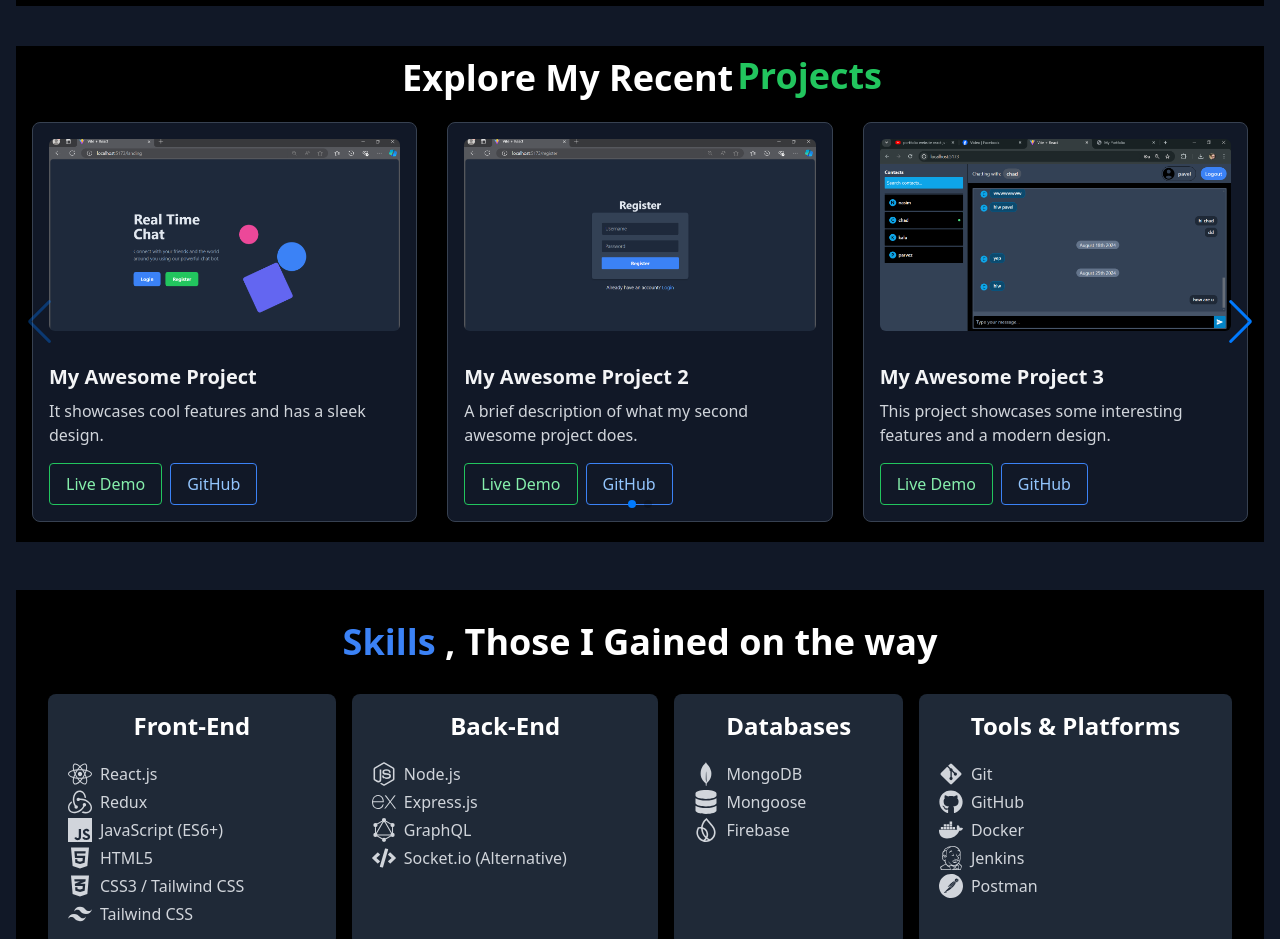
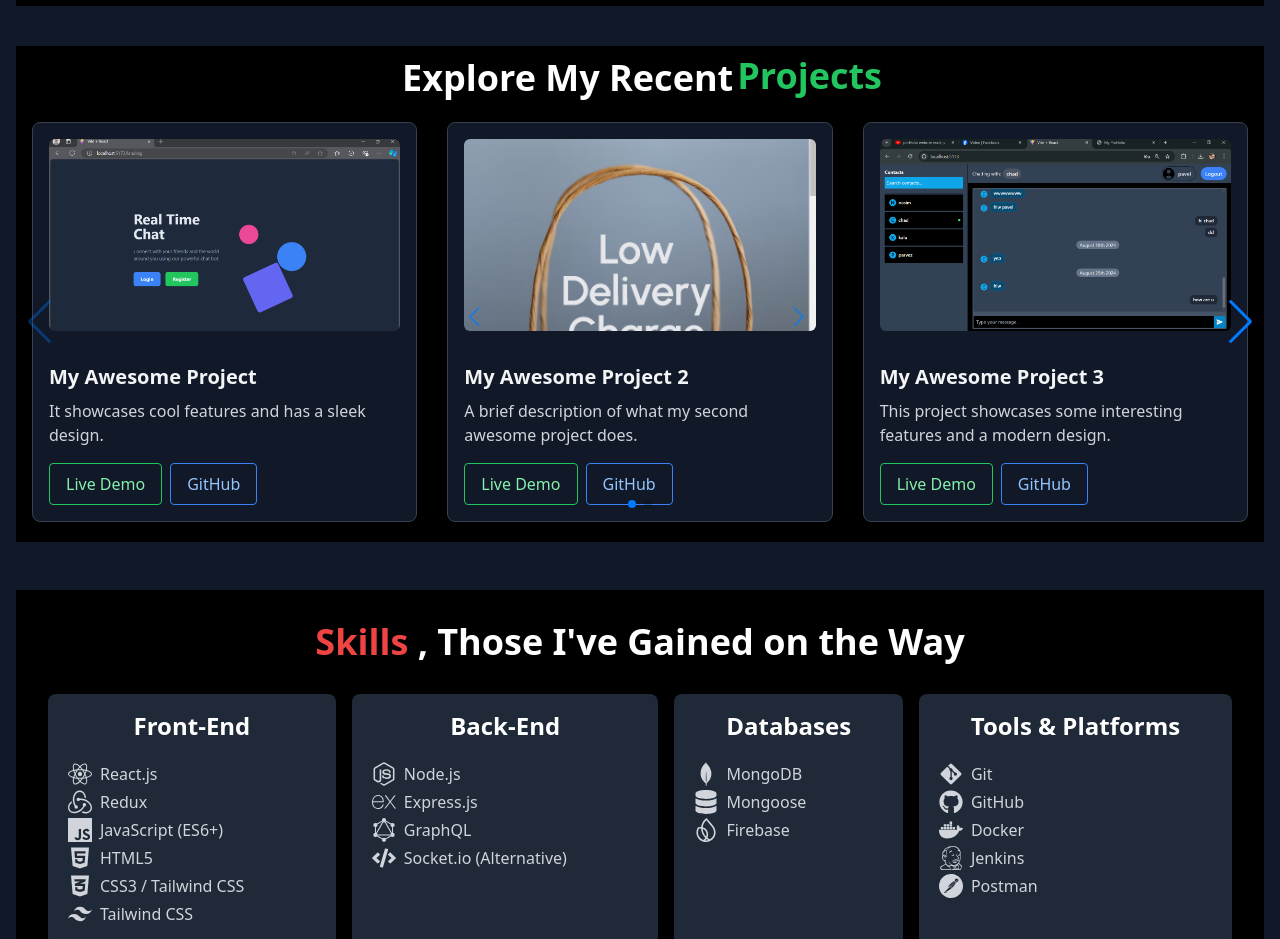
Before and after one commit to KamruzzamanPavel/Portfolio, a React (Vite) app in the folder portf/: page / in a window 1280 px wide. Shown: the part 1660-2599 px from the top of the page. Built offline with nearby package versions, Linux system fonts and the light colour scheme.

Commit message:
enhanced a lot and lot

```diff
--- a/portf/src/components/Projects.jsx
+++ b/portf/src/components/Projects.jsx
@@ -22,7 +22,7 @@ const Projects = () => {
       name: "My Awesome Project 2",
       description:
         "A brief description of what my second awesome project does.",
-      image: "pro3.png",
+      image: "bb.png",
       liveDemo: "https://example.com/live-demo",
       github: "https://github.com/username/repository",
     },
@@ -38,7 +38,7 @@ const Projects = () => {
       name: "My Awesome Project 4",
       description:
         "A unique project with a focus on design and user experience.",
-      image: "https://example.com/path/to/project-image.jpg",
+      image: "bb2.png",
       liveDemo: "https://example.com/live-demo",
       github: "https://github.com/username/repository",
     },
--- a/portf/src/components/Skills.jsx
+++ b/portf/src/components/Skills.jsx
@@ -21,106 +21,6 @@ import {
   SiPostman,
 } from "react-icons/si";
 
-// const Skills = () => {
-//   return (
-//     <section
-//       id="skill"
-//       className="my-12 bg-white dark:bg-black text-black dark:text-white py-8"
-//     >
-//       <h2 className="text-3xl md:text-4xl font-bold text-center mb-8">
-//         My <span className="text-blue-600 dark:text-blue-500">Skills</span>
-//       </h2>
-
-//       <div className="flex flex-wrap justify-center items-center space-x-4 space-y-4">
-//         {/* Front-End Skills */}
-//         <div className="max-w-xs sm:max-w-sm md:max-w-md bg-gray-100 dark:bg-gray-800 p-4 rounded-lg shadow-md">
-//           <h3 className="text-2xl font-semibold mb-4 text-center">Front-End</h3>
-//           <ul className="list-none text-gray-800 dark:text-gray-300">
-//             <li className="flex items-center space-x-2 m-1">
-//               <FaReact size={24} /> <span>React.js</span>
-//             </li>
-//             <li className="flex items-center space-x-2 m-1">
-//               <SiRedux size={24} /> <span>Redux</span>
-//             </li>
-//             <li className="flex items-center space-x-2 m-1">
-//               <SiJavascript size={24} /> <span>JavaScript (ES6+)</span>
-//             </li>
-//             <li className="flex items-center space-x-2 m-1">
-//               <FaHtml5 size={24} /> <span>HTML5</span>
-//             </li>
-//             <li className="flex items-center space-x-2 m-1">
-//               <FaCss3Alt size={24} /> <span>CSS3 / Tailwind CSS</span>
-//             </li>
-//             <li className="flex items-center space-x-2 m-1">
-//               <SiTailwindcss size={24} /> <span>Tailwind CSS</span>
-//             </li>
-//           </ul>
-//         </div>
-
-//         {/* Back-End Skills */}
-//         <div className="max-w-xs sm:max-w-sm md:max-w-md bg-gray-100 dark:bg-gray-800 p-4 rounded-lg shadow-md">
-//           <h3 className="text-2xl font-semibold mb-4 text-center">Back-End</h3>
-//           <ul className="list-none text-gray-800 dark:text-gray-300">
-//             <li className="flex items-center space-x-2 m-1">
-//               <FaNodeJs size={24} /> <span>Node.js</span>
-//             </li>
-//             <li className="flex items-center space-x-2 m-1">
-//               <SiExpress size={24} /> <span>Express.js</span>
-//             </li>
-//             <li className="flex items-center space-x-2 m-1">
-//               <SiGraphql size={24} /> <span>GraphQL</span>
-//             </li>
-//             <li className="flex items-center space-x-2 m-1">
-//               <FaCode size={24} /> <span>Socket.io (Alternative)</span>
-//             </li>
-//           </ul>
-//         </div>
-
-//         {/* Database Skills */}
-//         <div className="max-w-xs sm:max-w-sm md:max-w-md bg-gray-100 dark:bg-gray-800 p-4 rounded-lg shadow-md">
-//           <h3 className="text-2xl font-semibold mb-4 text-center">Databases</h3>
-//           <ul className="list-none text-gray-800 dark:text-gray-300">
-//             <li className="flex items-center space-x-2 m-1">
-//               <SiMongodb size={24} /> <span>MongoDB</span>
-//             </li>
-//             <li className="flex items-center space-x-2 m-1">
-//               <FaDatabase size={24} /> <span>Mongoose</span>
-//             </li>
-//             <li className="flex items-center space-x-2 m-1">
-//               <SiFirebase size={24} /> <span>Firebase</span>
-//             </li>
-//           </ul>
-//         </div>
-
-//         {/* Other Tools */}
-//         <div className="max-w-xs sm:max-w-sm md:max-w-md bg-gray-100 dark:bg-gray-800 p-4 rounded-lg shadow-md">
-//           <h3 className="text-2xl font-semibold mb-4 text-center">
-//             Tools & Platforms
-//           </h3>
-//           <ul className="list-none text-gray-800 dark:text-gray-300">
-//             <li className="flex items-center space-x-2 m-1">
-//               <FaGitAlt size={24} /> <span>Git</span>
-//             </li>
-//             <li className="flex items-center space-x-2 m-1">
-//               <FaGithub size={24} /> <span>GitHub</span>
-//             </li>
-//             <li className="flex items-center space-x-2 m-1">
-//               <FaDocker size={24} /> <span>Docker</span>
-//             </li>
-//             <li className="flex items-center space-x-2 m-1">
-//               <FaJenkins size={24} /> <span>Jenkins</span>
-//             </li>
-//             <li className="flex items-center space-x-2 m-1">
-//               <SiPostman size={24} /> <span>Postman</span>
-//             </li>
-//           </ul>
-//         </div>
-//       </div>
-//     </section>
-//   );
-// };
-
-// export default Skills;
 const Skills = () => {
   return (
     <section
@@ -128,8 +28,8 @@ const Skills = () => {
       className="my-12 bg-white dark:bg-black text-black dark:text-white p-8"
     >
       <h2 className="text-3xl md:text-4xl font-bold text-center mb-8">
-        <span className="text-blue-600 dark:text-blue-500">Skills</span> , Those
-        I Gained on the way
+        <span className="text-red-600 dark:text-red-500">Skills</span> , Those
+        I&apos;ve Gained on the Way
       </h2>
 
       <div className="flex flex-wrap justify-center items-stretch gap-4">
```
Also changed, not shown: portf/public/bb.png (added), portf/public/bb2.png (added).
